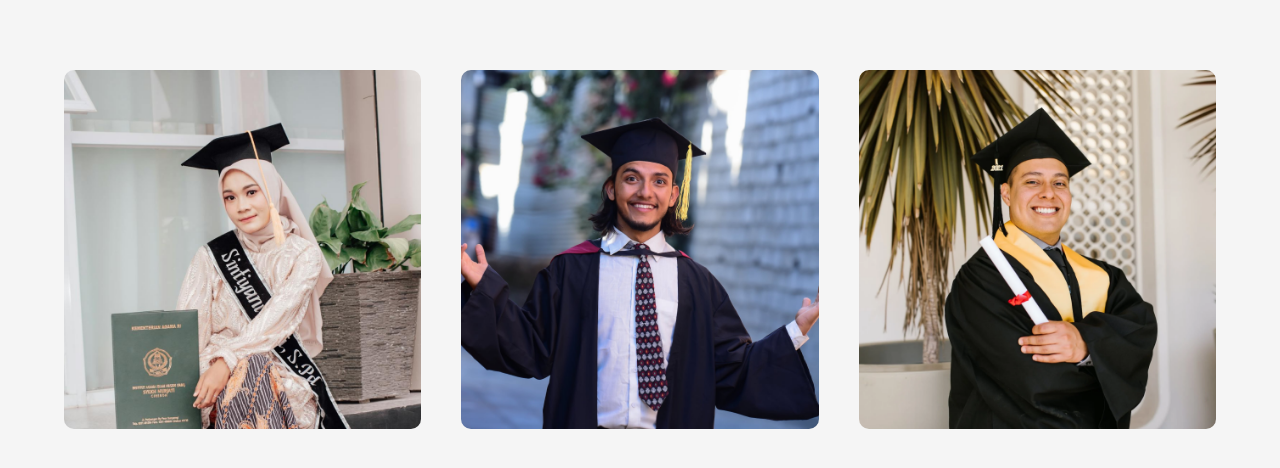
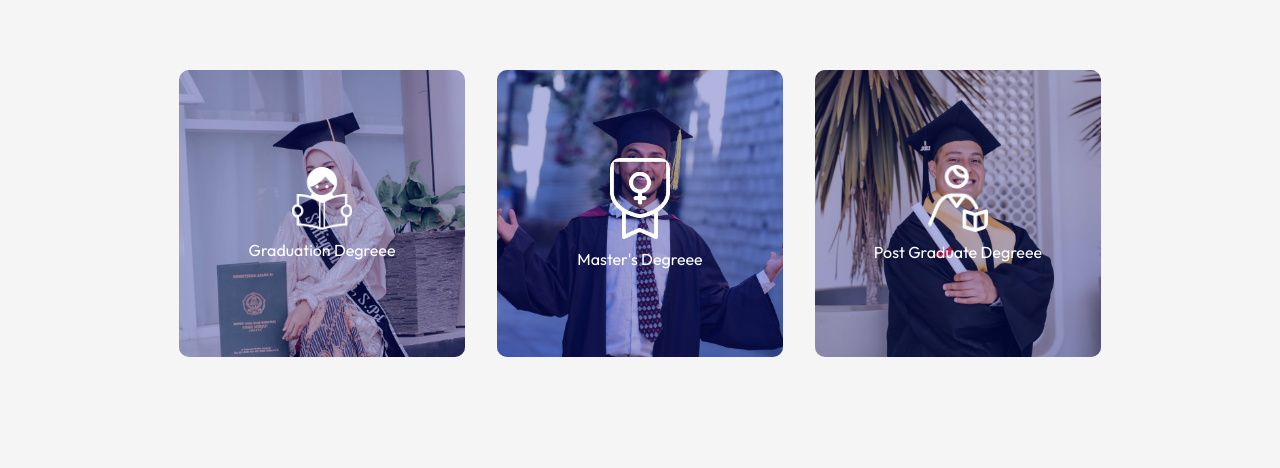
Before and after one commit to JesseJohn7/Edustify, a React (Vite) app: page / in a window 1280 px wide. Shown: the part 810-1278 px from the top of the page. After the commit the page ends 1247 px from the top, so only its background shows below. Built offline with nearby package versions, Linux system fonts and the light colour scheme.

Commit message:
initial commit

```diff
--- a/src/App.jsx
+++ b/src/App.jsx
@@ -8,7 +8,10 @@
     <div>
      <Navbar />
      <Hero />
+     <div className="container">
      <Programs />
+     </div>
+
     </div>
   )
 }
--- a/src/components/Navbar/Navbar.css
+++ b/src/components/Navbar/Navbar.css
@@ -21,6 +21,11 @@
     list-style: none;
     margin: 5px 20px;
     font-size: 16px;
+    cursor: pointer;
+}
+
+nav ul li:hover{
+    color: bisque;
 }
 
 .btn{
@@ -32,4 +37,12 @@
     cursor: pointer;
     border: 0;
     outline: 0;
+
 }
+
+
+.btn:hover{
+    background-color: bisque;
+    color: black;
+    transition: 0.5s ease-in-out;
+}
--- a/src/components/Programs/Program.css
+++ b/src/components/Programs/Program.css
@@ -15,5 +15,28 @@
 
 .program{
     flex-basis: 31%;
+    position: relative;
+}
+
+.caption{
+    border-radius: 10px;
+    position: absolute;
+    top: 0;
+    left: 0;
+    bottom: 0;
+    right: 0;
+    background: rgba(0, 15, 152, 0.3);
+    display: flex;
+    justify-content: center;
+    color: #fff;
+    flex-direction: column;
+    align-items: center;
+    cursor: pointer;
 
 }
+
+.caption img {
+    width: 60px;
+    margin-bottom: 10px;
+
+}
--- a/src/components/Programs/Program.jsx
+++ b/src/components/Programs/Program.jsx
@@ -3,6 +3,10 @@
 import program_1 from '../../assets/program-1.png'
 import program_2 from '../../assets/program-2.png'
 import program_3 from '../../assets/program-3.png'
+import program_icon_1 from '../../assets/program-icon-1.png'
+import program_icon_2 from '../../assets/program-icon-2.png'
+import program_icon_3 from '../../assets/program-icon-3.png'
+
 
 const Program = () => {
   return (
@@ -10,14 +14,26 @@
 
         <div className="program">
             <img src={program_1} alt="" />
+            <div className="caption">
+              <img src = {program_icon_1} alt="" />
+              <p>Graduation Degreee</p>
+            </div>
         </div>
 
         <div className="program">
             <img src={program_2} alt="" />
+            <div className="caption">
+              <img src = {program_icon_2} alt="" />
+              <p>Master's Degreee</p>
+            </div>
         </div>
 
         <div className="program">
             <img src={program_3} alt="" />
+            <div className="caption">
+              <img src = {program_icon_3} alt="" />
+              <p>Post Graduate Degreee</p>
+            </div>
         </div>
     </div>
   )
```
